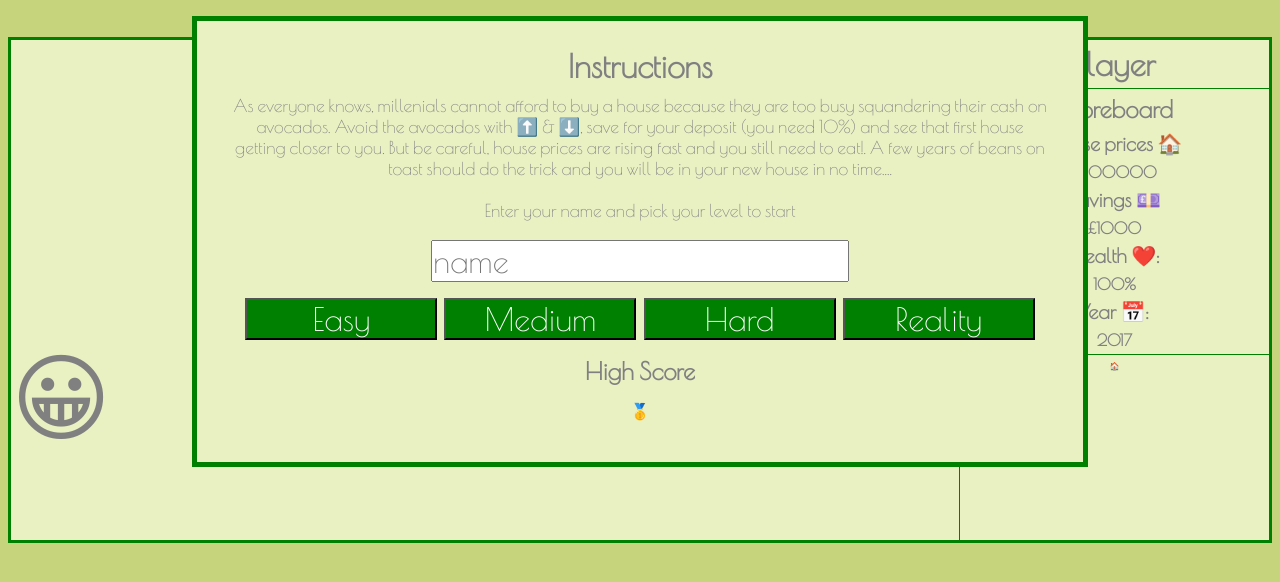
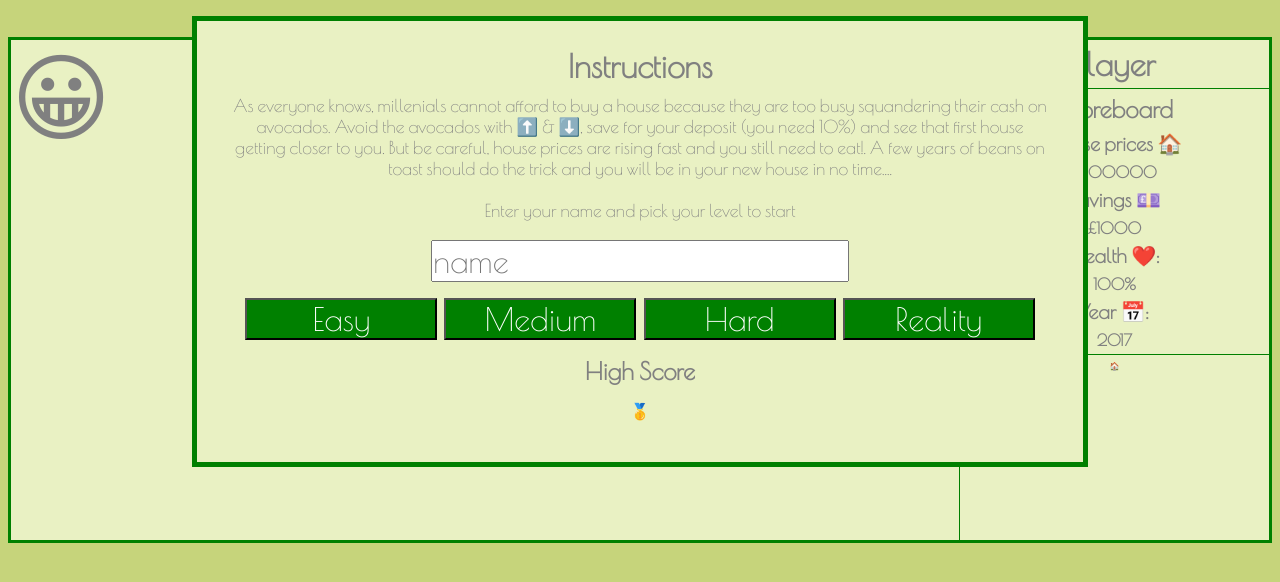
Before and after one commit to mjwim/wdi-first-project, a PHP site: page / in a window 1280 px wide. Shown: the part 104-686 px from the top of the page. Run offline with PHP 8.4, Linux system fonts and the light colour scheme; some libraries are stand-ins or nearby versions.

Commit message:
fixing starting position of player to stop jumping

```diff
--- a/css/style.css
+++ b/css/style.css
@@ -84,7 +84,7 @@ input {
 .player {
   background-color: inherit;
   display: block;
-  top: 300px;
+  top: 0px;
   width: 100px;
   height: 100px;
   position: absolute;
```
